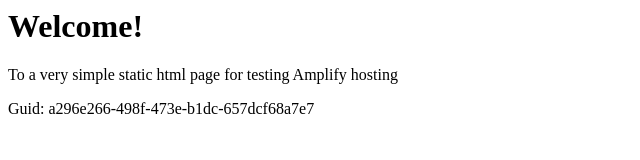
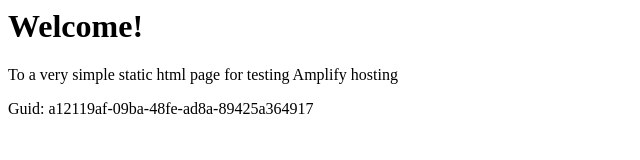
Before and after one commit to aws-aemilia-syd/Github-PR-Commit-Integration-Test-DoNotTouch-GitHubWebhookPushCanaryTest-v1-prod-ap-southeast-2, a website: page src/index.html in a window 1280 px wide. Shown: the full height of the page, 0-640 px from the left. Drawn offline with Linux system fonts and the light colour scheme.

Commit message:
commit from integ tests

```diff
--- a/src/index.html
+++ b/src/index.html
@@ -12,6 +12,6 @@
 <body>
     <h1>Welcome!</h1>
     <p>To a very simple static html page for testing Amplify hosting</p>
-    <p>Guid: a296e266-498f-473e-b1dc-657dcf68a7e7</p></body>
+    <p>Guid: a12119af-09ba-48fe-ad8a-89425a364917</p></body>
 
 </html>
```
